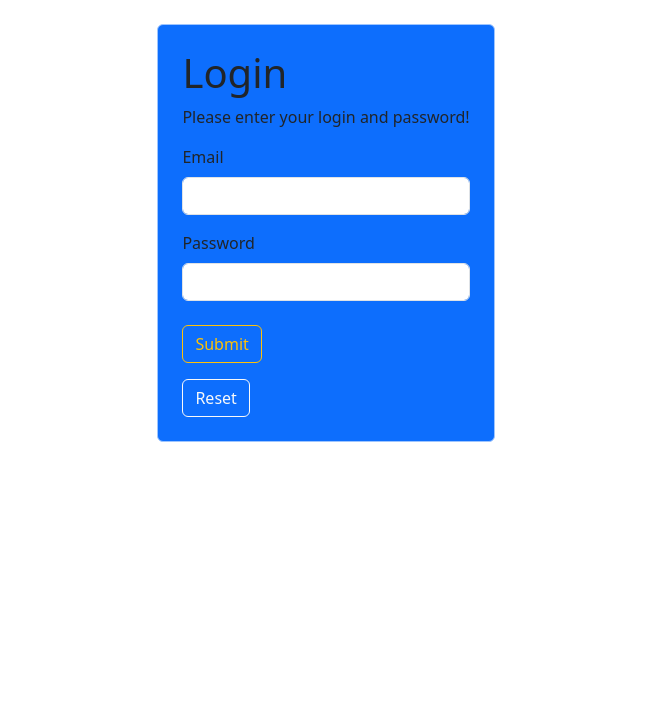
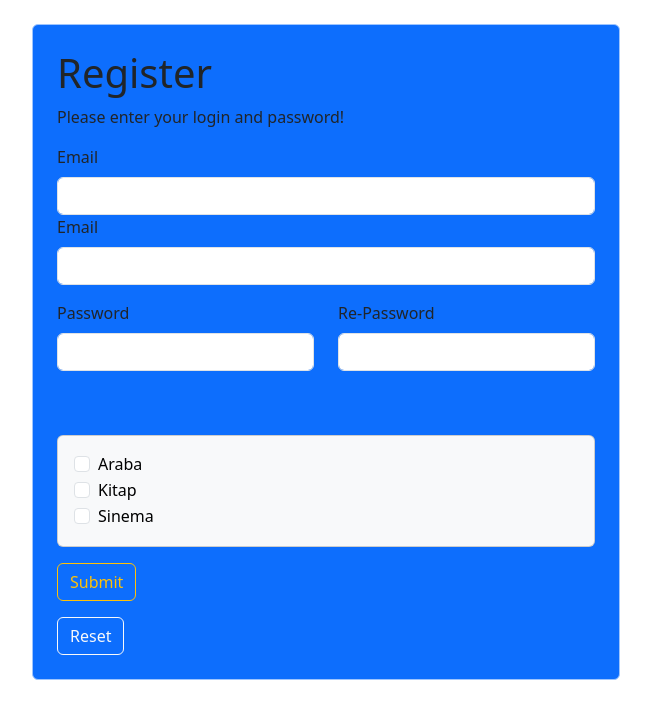
Before and after one commit to FKenan/react-forms, a React (Create React App) app: page / in a window 1280 px wide. Shown: the top 718 px of the page, without its empty margins (314-965 px from the left). Built offline with nearby package versions, Linux system fonts and the light colour scheme.

Commit message:
build in validation => html5 validasyonları

```diff
--- a/src/App.js
+++ b/src/App.js
@@ -5,7 +5,7 @@ import Register from "./components/Register";
 function App() {
   return (
     <div className="container d-flex justify-content-center mt-4">
-     <LoginState/>
+     <Register/>
     </div>
   );
 }
--- a/src/components/Login.js
+++ b/src/components/Login.js
@@ -52,7 +52,7 @@ export default function () {
             name="email"
             ref={email}
           />
-          {emailIsInvalid && (
+          {emailError && (
             <div className="invalid-feedback d-block">Enter valid email.</div>
           )}
         </div>
@@ -67,7 +67,7 @@ export default function () {
             name="password"
             ref={password}
           />
-          {passwordIsInvalid && (
+          {passwordError && (
             <div className="invalid-feedback d-block">
               Parola min. 5 karakter olmalıdır.
             </div>
--- a/src/components/Register.js
+++ b/src/components/Register.js
@@ -1,18 +1,24 @@
 import { useRef, useState } from "react";
 
 export default function () {
+  const [passwordNotEqual, setPasswordNotEqual] = useState(false);
+
   function handleSubmit(e) {
     e.preventDefault();
-    const formData = new FormData(e.target);   // formdan veri almak için kullanılır.
+    const formData = new FormData(e.target); // formdan veri almak için kullanılır.
     console.log(formData.get("email")); // FormData kullanarak form verisi alma
     console.log(formData.getAll("hobbies")); //selectbox gibi birden fazla veri varsa getall kullanılır.
 
     const hobbies = formData.getAll("hobbies");
     const data = Object.fromEntries(formData.entries()); // sadece tekil verileri çeker. selectboxları bizim ayrıyetten eklememiz gerekli
     data.hobbies = hobbies;
-    console.log(data)
 
-    e.target.reset()  // formu resetleme
+    if (data.password !== data.repassword) {
+      setPasswordNotEqual(true);
+      return;
+    }
+
+    e.target.reset(); // formu resetleme
   }
 
   return (
@@ -23,12 +29,15 @@ export default function () {
           <p>Please enter your login and password!</p>
         </div>
         <div className="mb-3">
-          <label htmlFor="fullname" className="form-label"></label>
+          <label htmlFor="fullname" className="form-label">
+            Email
+          </label>
           <input
-            type="email"
+            type="text"
             className="form-control"
             id="fullname"
             name="fullname"
+            required
           />
           <label htmlFor="email" className="form-label">
             Email
@@ -38,6 +47,7 @@ export default function () {
             className="form-control"
             id="email"
             name="email"
+            required
           />
         </div>
         <div className="row mb-3">
@@ -51,6 +61,9 @@ export default function () {
                 className="form-control"
                 id="password"
                 name="password"
+                minLength={5}
+                maxLength={10}
+                required
               />
             </div>
           </div>
@@ -64,7 +77,13 @@ export default function () {
                 className="form-control"
                 id="repassword"
                 name="repassword"
+                required
               />
+              {passwordNotEqual && (
+                <div className="invalid-feedback d-block">
+                  Password not match!
+                </div>
+              )}
             </div>
           </div>
         </div>
```
